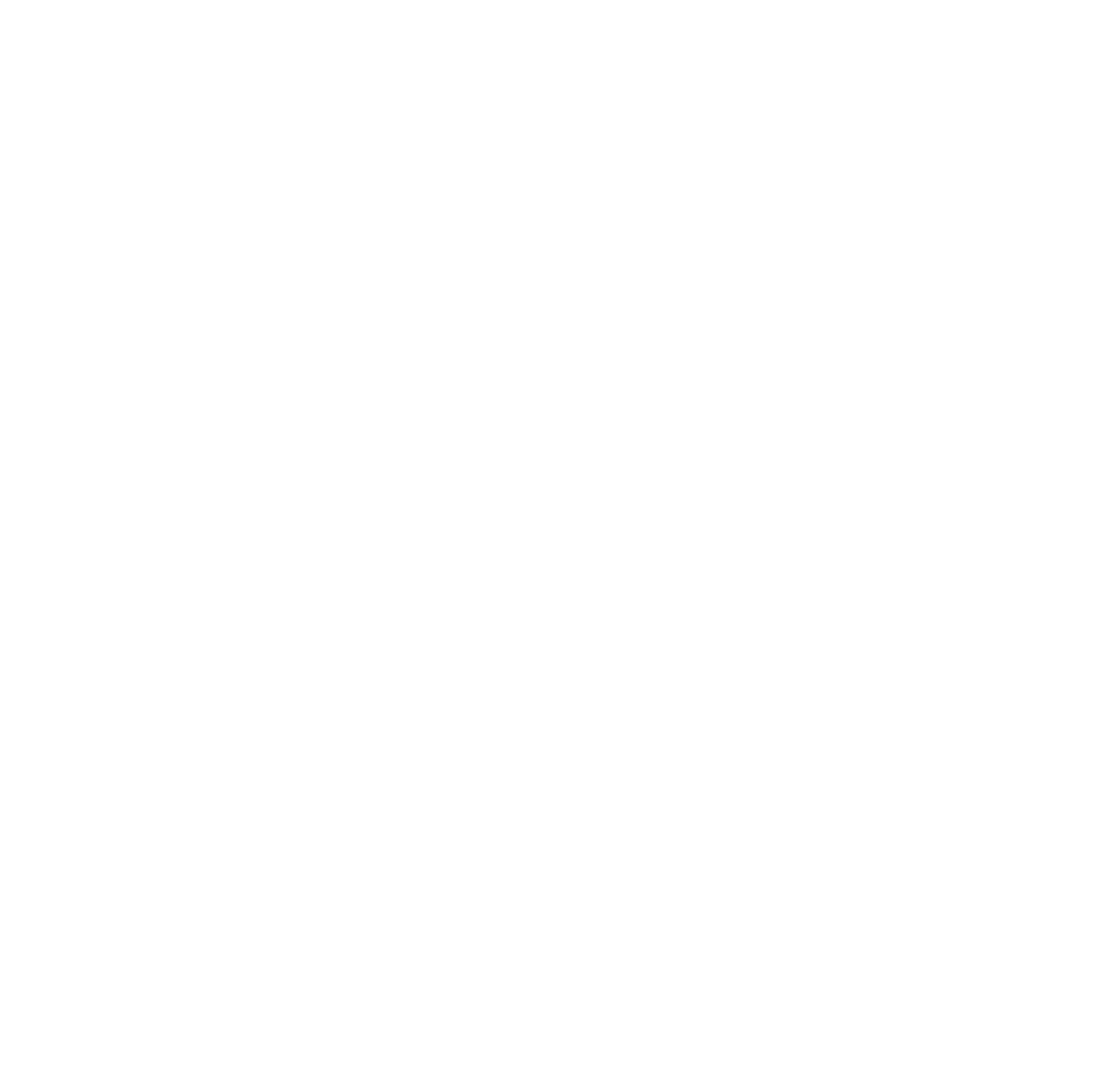
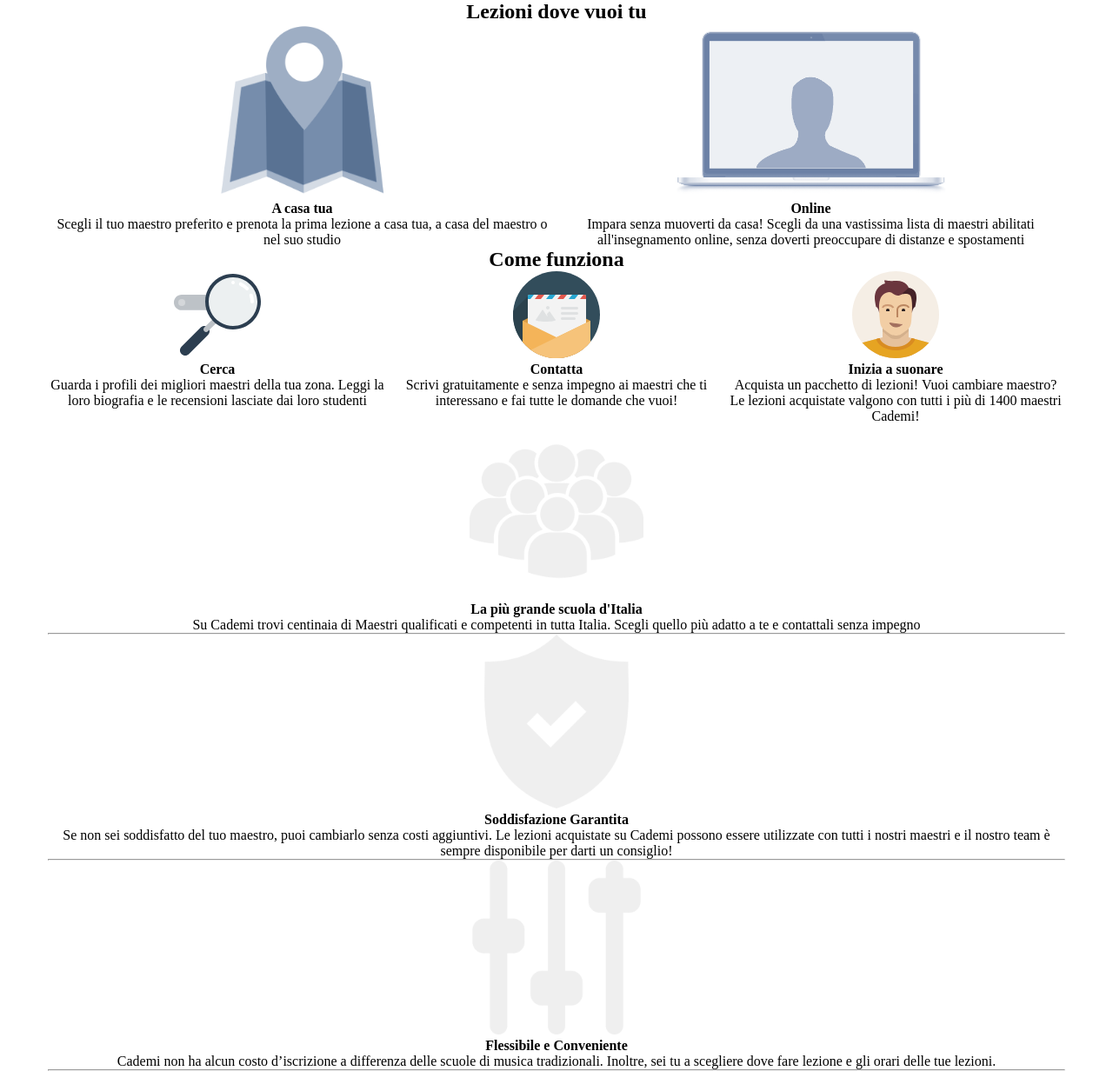
Before and after one commit to gianniruggiero/html-css-resp-wannabe-12bool, a plain HTML site: page index.html in a window 1280 px wide. Shown: the whole page at 87% size. Before the commit the page ends 800 px from the top, so only its background shows below. Drawn offline with Linux system fonts and the light colour scheme.

Commit message:
impostata struttura html

```diff
--- a/css/style.css
+++ b/css/style.css
@@ -3,3 +3,16 @@
   padding: 0;
   margin: 0;
 }
+
+h2 {
+  text-align: center;
+}
+
+.img-full {
+  max-height: 200px;
+}
+
+/* impostazioni generale delle colonne per affiancarle */
+[class*="col-"] {
+  text-align: center;
+}
--- a/index.html
+++ b/index.html
@@ -9,5 +9,86 @@
   </head>
   <body>
 
+    <!-- riga 1 / 12el -->
+    <div class="container">
+      <div class="col-lg-12 col-md-12 col-xs-12">
+        <h2>Lezioni dove vuoi tu</h2>
+      </div>
+    </div>
+
+    <!-- riga 2 / 6el x 2 -->
+    <div class="container">
+      <div class="col-lg-6 col-md-6 col-xs-12">
+        <img class="img-full" src="img/icon/maps.png" alt="">
+        <h4>A casa tua</h4>
+        <p>Scegli il tuo maestro preferito e prenota la prima lezione a casa tua, a casa del maestro o nel suo studio</p>
+      </div>
+
+      <div class="col-lg-6 col-md-6 col-xs-12">
+        <img class="img-full" src="img/icon/screen.png" alt="">
+        <h4>Online</h4>
+        <p>Impara senza muoverti da casa! Scegli da una vastissima lista di maestri abilitati all'insegnamento online, senza doverti preoccupare di distanze e spostamenti</p>
+      </div>
+    </div>
+
+    <!-- riga 3 / 12el -->
+    <div class="container">
+      <div class="col-lg-12 col-md-12 col-xs-12">
+        <h2>Come funziona</h2>
+      </div>
+    </div>
+
+    <!-- riga 4 / 4el x 3 -->
+    <div class="container">
+      <div class="col-lg-4 col-md-6 col-xs-12">
+        <img class="img-full" src="img/search.svg" alt="">
+        <h4>Cerca</h4>
+        <p>Guarda i profili dei migliori maestri della tua zona. Leggi la loro biografia e le recensioni lasciate dai loro studenti</p>
+      </div>
+
+      <div class="col-lg-4 col-md-6 col-xs-12">
+        <img class="img-full" src="img/letter.svg" alt="">
+        <h4>Contatta</h4>
+        <p>Scrivi gratuitamente e senza impegno ai maestri che ti interessano e fai tutte le domande che vuoi!</p>
+      </div>
+
+      <div class="col-lg-4 col-md-6 col-xs-12">
+        <img class="img-full" src="img/male.svg" alt="">
+        <h4>Inizia a suonare</h4>
+        <p>Acquista un pacchetto di lezioni! Vuoi cambiare maestro? Le lezioni acquistate valgono con tutti i più di 1400 maestri Cademi!</p>
+      </div>
+    </div>
+
+    <!-- riga 6 / 12el x 1 -->
+    <div class="container">
+      <div class="col-lg-12 col-md-12 col-xs-12">
+        <img class="img-full" src="img/icon/profile.png" alt="">
+        <h4>La più grande scuola d'Italia</h4>
+        <p>Su Cademi trovi centinaia di Maestri qualificati e competenti in tutta Italia. Scegli quello più adatto a te e contattali senza impegno</p>
+        <hr>
+      </div>
+
+    <!-- riga 7 / 12el x 1 -->
+    <div class="container">
+      <div class="col-lg-12 col-md-12 col-xs-12">
+        <img class="img-full" src="img/icon/secure.png" alt="">
+        <h4>Soddisfazione Garantita</h4>
+        <p>Se non sei soddisfatto del tuo maestro, puoi cambiarlo senza costi aggiuntivi. Le lezioni acquistate su Cademi possono essere utilizzate con tutti i nostri maestri e il nostro team è sempre disponibile per darti un consiglio!</p>
+        <hr>
+      </div>
+
+    <!-- riga 8 / 12el x 1 -->
+    <div class="container">
+      <div class="col-lg-12 col-md-12 col-xs-12">
+        <img class="img-full" src="img/icon/flex.png" alt="">
+        <h4>Flessibile e Conveniente</h4>
+        <p>Cademi non ha alcun costo d’iscrizione a differenza delle scuole di musica tradizionali. Inoltre, sei tu a scegliere dove fare lezione e gli orari delle tue lezioni.</p>
+        <hr>
+      </div>
+
+
+
+
+
   </body>
 </html>
```
